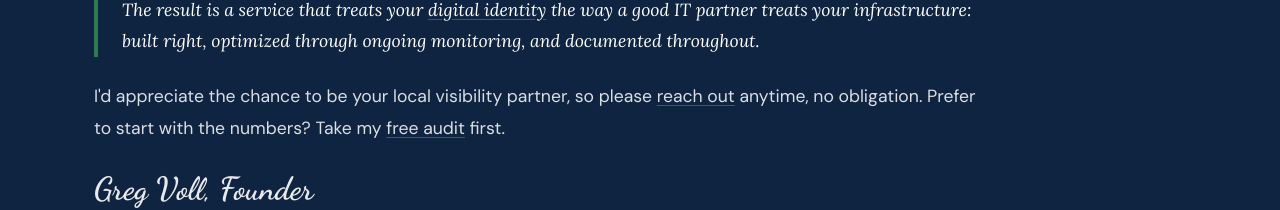
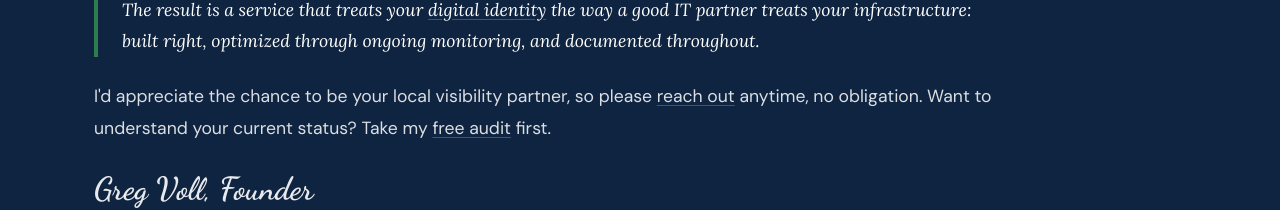
Before and after one commit to gvoll/PeaksLocal, a React (Vite) app: page /about in a window 1280 px wide. Shown: the part 576-786 px from the top of the page. Built offline with nearby package versions, Linux system fonts and the light colour scheme; no server answers; what @contentful/rich-text-types would draw is missing.

Commit message:
Swap 'start with the numbers' for 'understand your current status' in About closer

```diff
--- a/src/components/About.jsx
+++ b/src/components/About.jsx
@@ -77,7 +77,7 @@ export default function About() {
           </blockquote>
 
           <p className="about-mindset-body reveal reveal-delay-4" style={{ marginTop: '24px', marginBottom: 0 }}>
-            I'd appreciate the chance to be your local visibility partner, so please <Link to="/contact" style={faqLink}>reach out</Link> anytime, no obligation. Prefer to start with the numbers? Take my <Link to="/audit" style={faqLink}>free audit</Link> first.
+            I'd appreciate the chance to be your local visibility partner, so please <Link to="/contact" style={faqLink}>reach out</Link> anytime, no obligation. Want to understand your current status? Take my <Link to="/audit" style={faqLink}>free audit</Link> first.
           </p>
 
           <p
```
